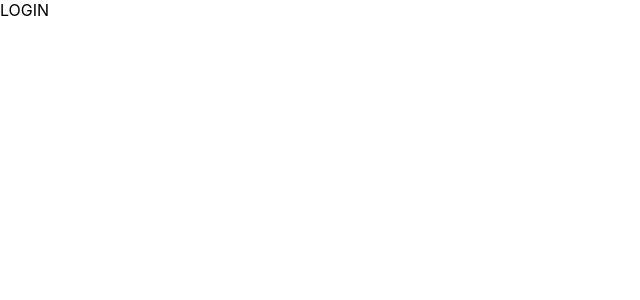
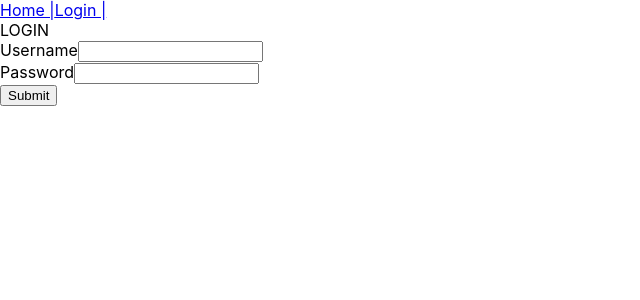
Before and after one commit to acdmft/poke-context, a React (Create React App) app: page /login in a window 1280 px wide. Shown: the top 300 px of the page, without its empty margins (0-640 px from the left). Built offline with nearby package versions, Linux system fonts and the light colour scheme.

Commit message:
add react-hook-form

```diff
--- a/package.json
+++ b/package.json
@@ -8,6 +8,7 @@
     "@testing-library/user-event": "^13.5.0",
     "react": "^17.0.2",
     "react-dom": "^17.0.2",
+    "react-hook-form": "^7.27.1",
     "react-router-dom": "^5.0.0",
     "react-scripts": "5.0.0",
     "web-vitals": "^2.1.4"
--- a/src/App.js
+++ b/src/App.js
@@ -6,6 +6,11 @@ import Login from "./components/Login";
 export default function App() {
   return (
     <BrowserRouter>
+      <nav>
+        <Link to="/">Home |</Link>
+        <Link to="/login">Login |</Link>
+      </nav>
+
       <Switch>
         <Route exact path="/" component={Home} />
         <Route exact path="/login" component={Login} />
--- a/src/components/Login.js
+++ b/src/components/Login.js
@@ -1,9 +1,44 @@
 import React from "react";
+import { useForm } from "react-hook-form";
 
 export default function Login() {
-  return(
+  const { register, handleSubmit } = useForm();
+  const handleRegistration = (data) => console.log(data);
+
+  return (
     <div>
       LOGIN
+      <form onSubmit={handleSubmit(handleRegistration)}>
+        <div>
+          <label>Username</label>
+          <input
+            name="username"
+            type="text"
+            {...register("username", {
+              required: "Name is required",
+              maxLength: {
+                value: 15,
+                message: "Username can have 15 characters maximum",
+              },
+            })}
+          />
+        </div>
+        <div>
+          <label>Password</label>
+          <input
+            name="password"
+            type="password"
+            {...register("password", {
+              required: "Password is required",
+              minLength: {
+                value: 6,
+                message: "Password must have at least 6 characters",
+              },
+            })}
+          />
+        </div>
+        <button>Submit</button>
+      </form>
     </div>
-  )
+  );
 }
```
Also changed, not shown: 1 other file (tests, documents, lock files or other folders).
